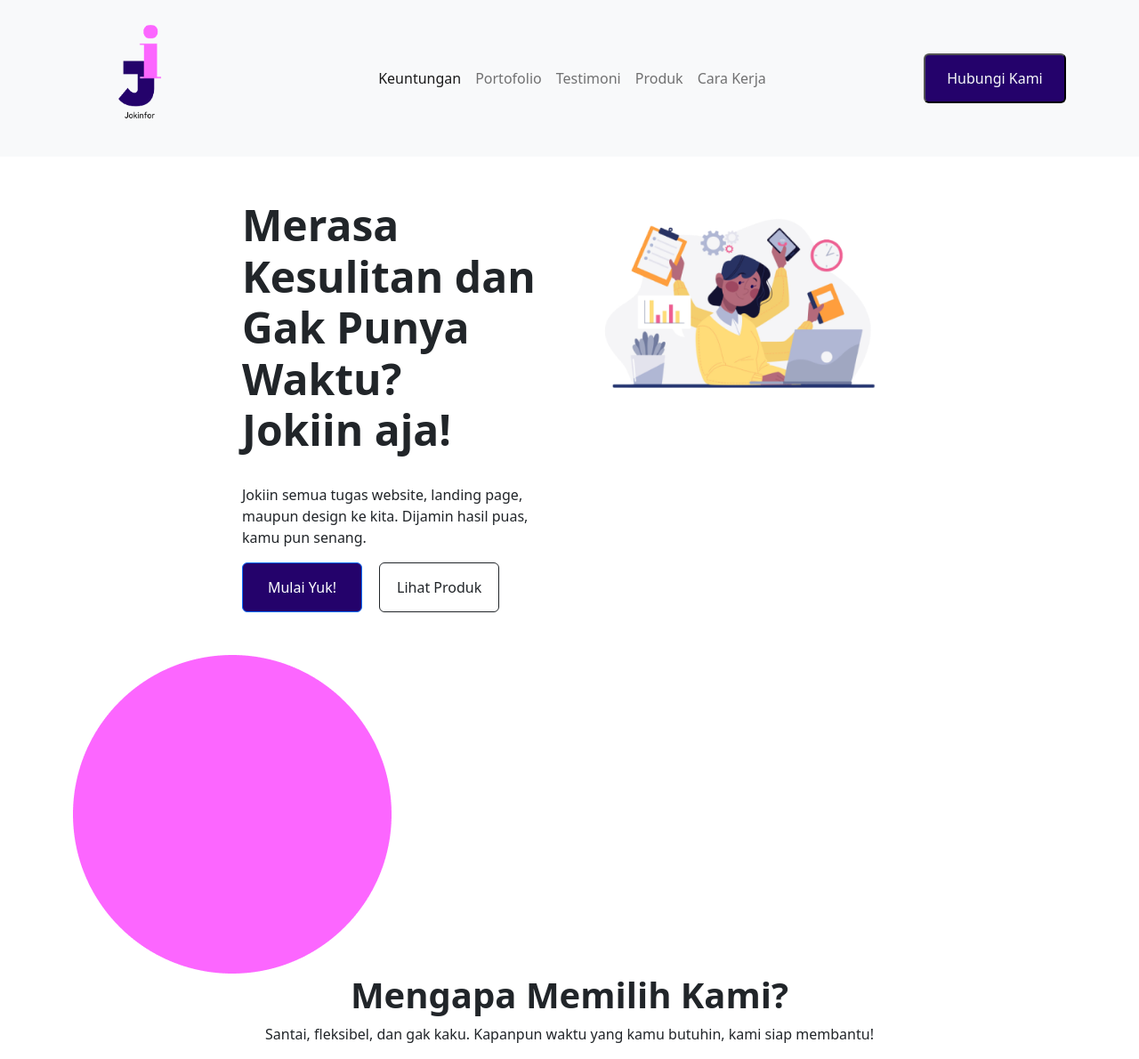
After one commit to AlexanderDP08/LandingPage_Jokinfor, a PHP site: page /index.html in a window 1280 px wide. The commit adds this page. Shown: the whole page at 89% size. Run offline with PHP 8.4, Linux system fonts and the light colour scheme.

Commit message:
update wisely

```diff
--- /dev/null
+++ b/index.html
@@ -0,0 +1,89 @@
+<!DOCTYPE html>
+<html lang="en">
+  <head>
+    <meta charset="utf-8" />
+    <meta name="viewport" content="width=device-width, initial-scale=1" />
+    <title>Joki Infor</title>
+    <link rel="stylesheet" href="./joki.css" />
+    <link href="https://cdn.jsdelivr.net/npm/bootstrap@5.2.2/dist/css/bootstrap.min.css" rel="stylesheet" integrity="sha384-Zenh87qX5JnK2Jl0vWa8Ck2rdkQ2Bzep5IDxbcnCeuOxjzrPF/et3URy9Bv1WTRi" crossorigin="anonymous" />
+  </head>
+  <body>
+    <!-- navbar -->
+    <nav class="navbar navbar-expand-lg bg-light">
+      <div class="container">
+        <a class="navbar-brand" href="#">
+          <img src="./brunch-removebg-preview 1.png" style="width: 150px" alt="" />
+        </a>
+        <button class="navbar-toggler" type="button" data-bs-toggle="collapse" data-bs-target="#navbarSupportedContent" aria-controls="navbarSupportedContent" aria-expanded="false" aria-label="Toggle navigation">
+          <span class="navbar-toggler-icon"></span>
+        </button>
+        <div class="collapse navbar-collapse" id="navbarSupportedContent">
+          <ul class="navbar-nav me-auto mb-2 mb-lg-0 mx-auto">
+            <li class="nav-item">
+              <a class="nav-link active" aria-current="page" href="#keuntungan">Keuntungan</a>
+            </li>
+            <li class="nav-item">
+              <a class="nav-link" href="#portofolio">Portofolio</a>
+            </li>
+            <li class="nav-item">
+              <a class="nav-link" href="#testimoni">Testimoni</a>
+            </li>
+            <li class="nav-item">
+              <a class="nav-link" href="#produk">Produk</a>
+            </li>
+            <li class="nav-item">
+              <a class="nav-link" href="#carakerja">Cara Kerja</a>
+            </li>
+          </ul>
+          <form class="d-flex" role="search">
+            <button class="text-light rounded button1" type="submit">Hubungi Kami</button>
+          </form>
+        </div>
+      </div>
+    </nav>
+    <!-- akhir navbar -->
+
+    <!-- hero -->
+
+    <section>
+      <div class="container-fluid mt-5">
+        <div class="container">
+          <div class="row justify-content-center">
+            <div class="col-md-4 col1">
+              <h1 class="display-5 fw-bold">
+                Merasa Kesulitan dan Gak Punya Waktu? <br />
+                Jokiin aja!
+              </h1>
+              <br />
+              <p>Jokiin semua tugas website, landing page, maupun design ke kita. Dijamin hasil puas, kamu pun senang.</p>
+              <div class="d-grid gap-2 d-md-block group1">
+                <a href="#"><button class="btn btn-primary button2" type="button">Mulai Yuk!</button></a>
+                <a href="#"><button class="btn btn-outline-dark" type="button">Lihat Produk</button></a>
+              </div>
+            </div>
+            <div class="col-md-4 col2">
+              <img src="./4881547-removebg-preview.png" class="img-fluid" alt="" />
+            </div>
+          </div>
+        </div>
+      </div>
+    </section>
+    <!--akhir hero -->
+    <section id="keuntungan">
+      <div class="container-fluid pt-5">
+        <div class="container">
+            <img src="./lingkaran.png" alt="">
+          <div class="row text-center">
+            <h1 class="display-6 fw-bold">Mengapa Memilih Kami?</h1>
+            <p>Santai, fleksibel, dan gak kaku. Kapanpun waktu yang kamu butuhin, kami siap membantu!</p>
+            </div>
+            <div class="col md-4">
+
+            </div>
+          </div>
+        </div>
+      </div>
+    </section>
+    <script src="https://cdn.jsdelivr.net/npm/bootstrap@5.2.2/dist/js/bootstrap.bundle.min.js" integrity="sha384-OERcA2EqjJCMA+/3y+gxIOqMEjwtxJY7qPCqsdltbNJuaOe923+mo//f6V8Qbsw3" crossorigin="anonymous"></script>
+  </body>
+</html>
--- /dev/null
+++ b/joki.css
@@ -0,0 +1,22 @@
+.button1 {
+  background-color: #24026b;
+  width: 160px;
+  height: 56px;
+}
+.col1 {
+  width: 50%;
+}
+.col2 {
+  width: 50%;
+}
+.group1 .button2 {
+  background-color: #24026b;
+  margin-right: 15px;
+}
+.group1 button {
+  width: 135px;
+  height: 56px;
+}
+.lingkaran {
+  background-color: #fc66ff;
+}
--- /dev/null
+++ b/phpinfo.php
@@ -0,0 +1,3 @@
+<?php
+phpinfo()
+?>
```
Also changed, not shown: index.php (+14 -8 lines), jokiinfor.html (added, +50 -0 lines), style.css (+14 -1 lines), lingkaran.png (added).
